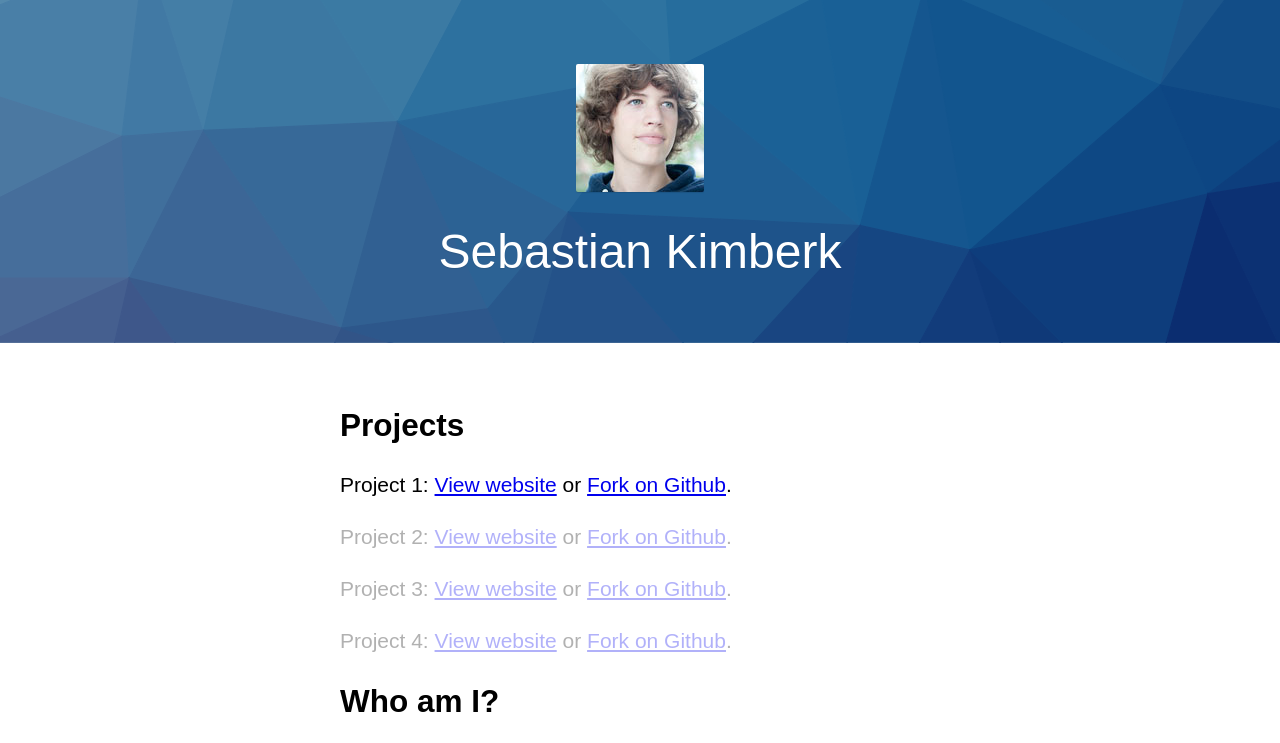
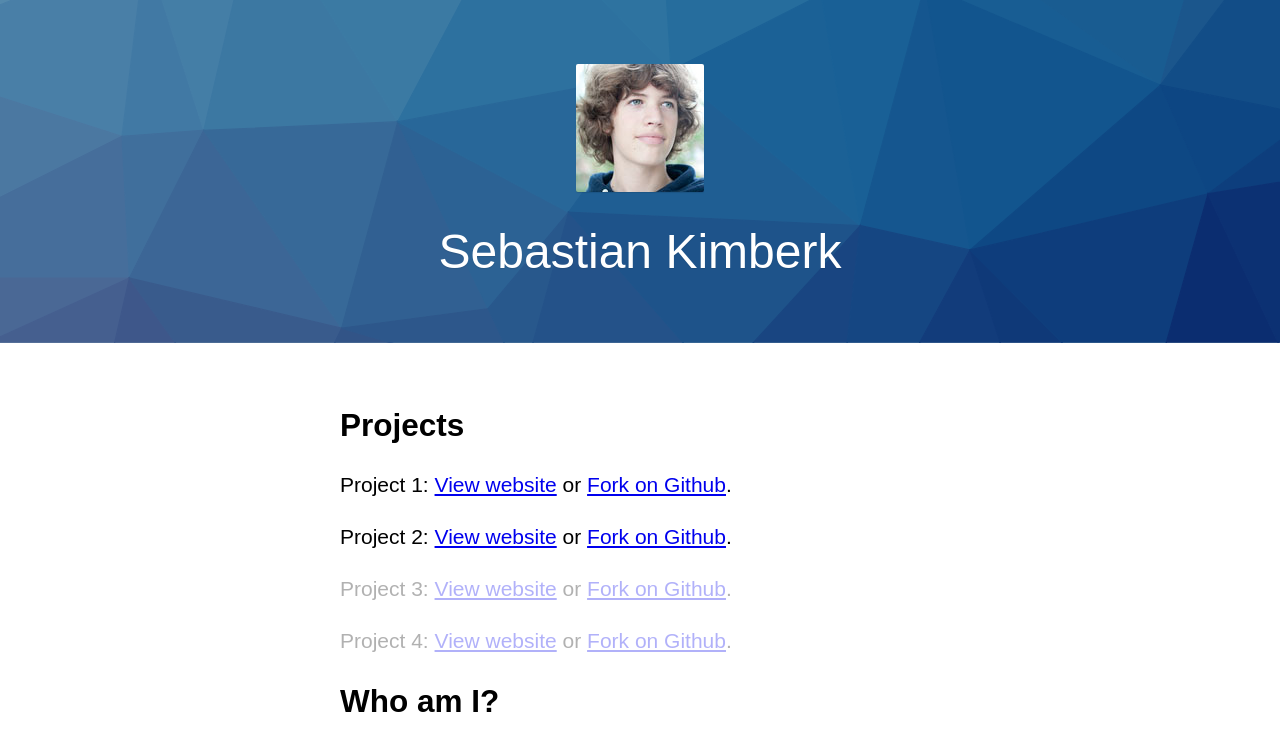
Before and after one commit to skimberk/dwa-p1, a plain HTML site: page index.html in a window 1280 px wide. Shown: the top 743 px of the page. Drawn offline with Linux system fonts and the light colour scheme.

Commit message:
Made the P2 link clickable.

```diff
--- a/index.html
+++ b/index.html
@@ -32,7 +32,7 @@
     <div class="container">
       <h2>Projects</h2>
       <p>Project 1: <a href="http://p1.dwa.sebastian.io/">View website</a> or <a href="https://github.com/skimberk1/dwa-p1">Fork on Github</a>.</p>
-      <p class="inactive">Project 2: <a href="http://p2.dwa.sebastian.io/">View website</a> or <a href="https://github.com/skimberk1/dwa-p2">Fork on Github</a>.</p>
+      <p>Project 2: <a href="http://p2.dwa.sebastian.io/">View website</a> or <a href="https://github.com/skimberk1/dwa-p2">Fork on Github</a>.</p>
       <p class="inactive">Project 3: <a href="http://p3.dwa.sebastian.io/">View website</a> or <a href="https://github.com/skimberk1/dwa-p3">Fork on Github</a>.</p>
       <p class="inactive">Project 4: <a href="http://p4.dwa.sebastian.io/">View website</a> or <a href="https://github.com/skimberk1/dwa-p4">Fork on Github</a>.</p>
 
```
